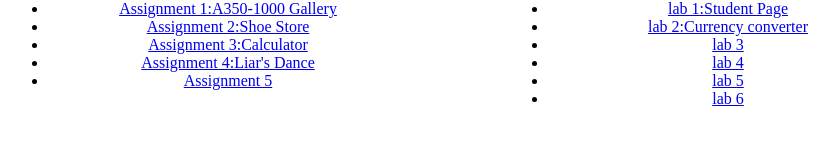
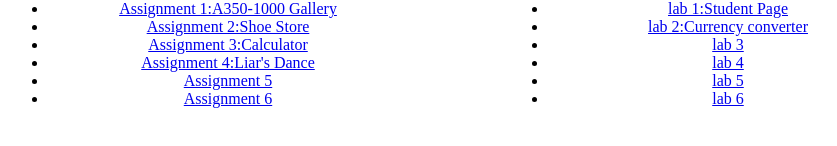
Before and after one commit to uscwebdev/itp301-submissions-JeremyLu1222, a plain HTML site: page index.html in a window 1280 px wide. Shown: the part 232-378 px from the top of the page, without its empty margins (182-1019 px from the left). Drawn offline with Linux system fonts and the light colour scheme.

Commit message:
Update index.html

```diff
--- a/index.html
+++ b/index.html
@@ -49,6 +49,7 @@
 	<li><a href="Assignment3/calculator.html" target="blank">Assignment 3:Calculator</a></li>
 	<li><a href="Assignment4.html" target="blank">Assignment 4:Liar's Dance</a></li>
 	<li><a href="https://stackblitz.com/edit/react-ntvmps?file=src%2Findex.css" target="blank">Assignment 5</a></li>
+	<li><a href="https://stackblitz.com/edit/react-rsg1bz?file=src%2Findex.js" target="blank">Assignment 6</a></li>
 </ul>
 	</div>
 	<div class="Lab">
```
